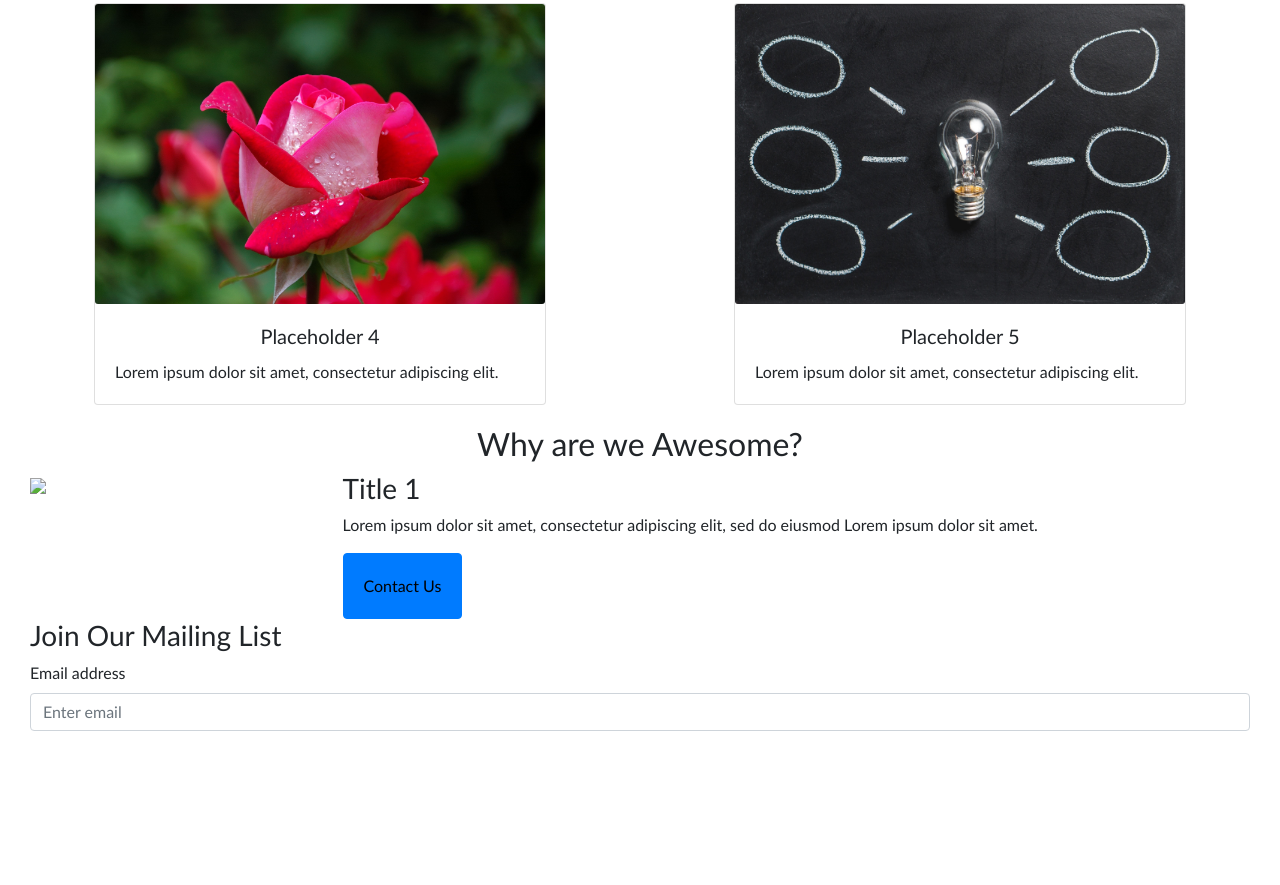
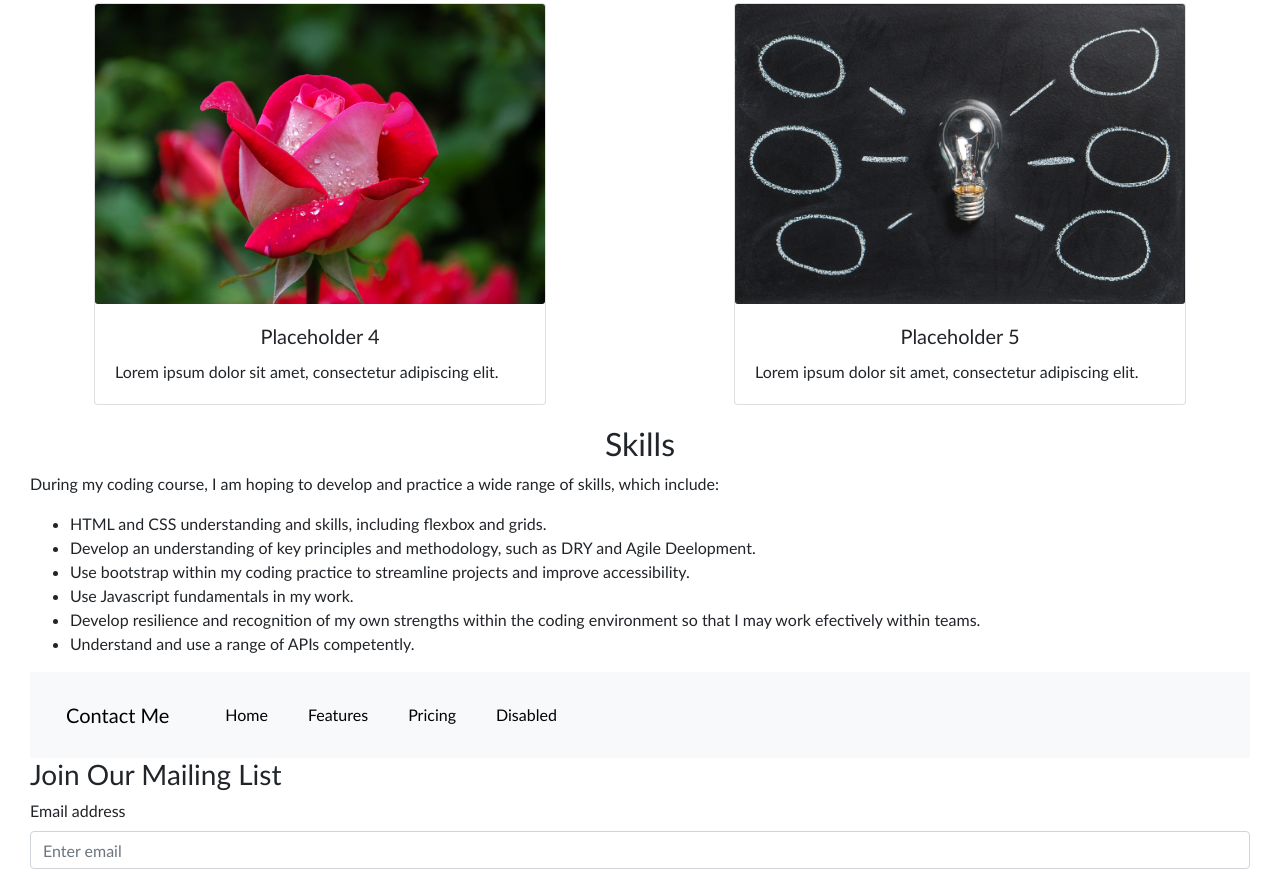
Before and after one commit to JCourtney22/Bootstrap-Portfolio, a plain HTML site: page index.html in a window 1280 px wide. Shown: the part 1569-2454 px from the top of the page. Before the commit the page ends 2316 px from the top, so only its background shows below. Drawn offline with nearby package versions, Linux system fonts and the light colour scheme.

Commit message:
Skill section updated. Contact and About me section layout in place ready for finalising.

```diff
--- a/css/style.css
+++ b/css/style.css
@@ -60,3 +60,5 @@
 h5 {
   text-align: center !important;
 }
+
+/* Skills Section */
--- a/index.html
+++ b/index.html
@@ -106,28 +106,56 @@
 
 <!-- Skill Section -->
 
-<div class="container-fluid content">
-  <h2 class="sectionHeading">Why are we Awesome?</h2>
-  <!-- Row 1 -->
+
+
+<div class="container-fluid skills">
+  <h2 class="sectionHeading">Skills</h2>
   <div class="row valueProp">
     <div class="sideAccent">
     </div>
-    <div class="imageContainer col-3">
-      <img src="images/assistance.png">
-    </div>
-    <div class="col-8">
-      <h3>Title 1</h3>
-      <p>
-        Lorem ipsum dolor sit amet, consectetur adipiscing elit, sed do eiusmod Lorem ipsum dolor sit amet.
-      </p>
-      <a href="#" class="btn btn-primary">Contact Us
-      </a>
-    </div>
+     <div class="col-12 skilllist">
+       <p>During my coding course, I am hoping to develop and practice a wide range of skills, which include:</p>
+       <ul>
+          <li>HTML and CSS understanding and skills, including flexbox and grids.</li>
+          <li>Develop an understanding of key principles and methodology, such as DRY and Agile Deelopment.</li>
+          <li>Use bootstrap within my coding practice to streamline projects and improve accessibility.</li>
+          <li>Use Javascript fundamentals in my work.</li>
+          <li>Develop resilience and recognition of my own strengths within the coding environment so that I may work efectively within teams.</li>
+          <li>Understand and use a range of APIs competently.</li>
+        </ul>
+      </div>
+</div>
+
+
+<!-- Contact and About Me Section -->
+
+<nav class="navbar navbar-expand-lg navbar-light bg-light">
+  <a class="navbar-brand" href="#">Contact Me</a>
+  <button class="navbar-toggler" type="button" data-toggle="collapse" data-target="#navbarNav" aria-controls="navbarNav" aria-expanded="false" aria-label="Toggle navigation">
+    <span class="navbar-toggler-icon"></span>
+  </button>
+  <div class="collapse navbar-collapse" id="navbarNav">
+    <ul class="navbar-nav">
+      <li class="nav-item active">
+        <a class="nav-link" href="#">Home <span class="sr-only">(current)</span></a>
+      </li>
+      <li class="nav-item">
+        <a class="nav-link" href="#">Features</a>
+      </li>
+      <li class="nav-item">
+        <a class="nav-link" href="#">Pricing</a>
+      </li>
+      <li class="nav-item">
+        <a class="nav-link disabled" href="#" tabindex="-1" aria-disabled="true">Disabled</a>
+      </li>
+    </ul>
   </div>
+</nav>
+
 
 <!-- Footer Section -->
 
-<footer class="emailContain">
+ <footer class="emailContain">
     <h3>Join Our Mailing List</h3>
     <div class="form-group">
       <label for="exampleInputEmail1">Email address</label>
```
Also changed, not shown: images/skills.png (added).
